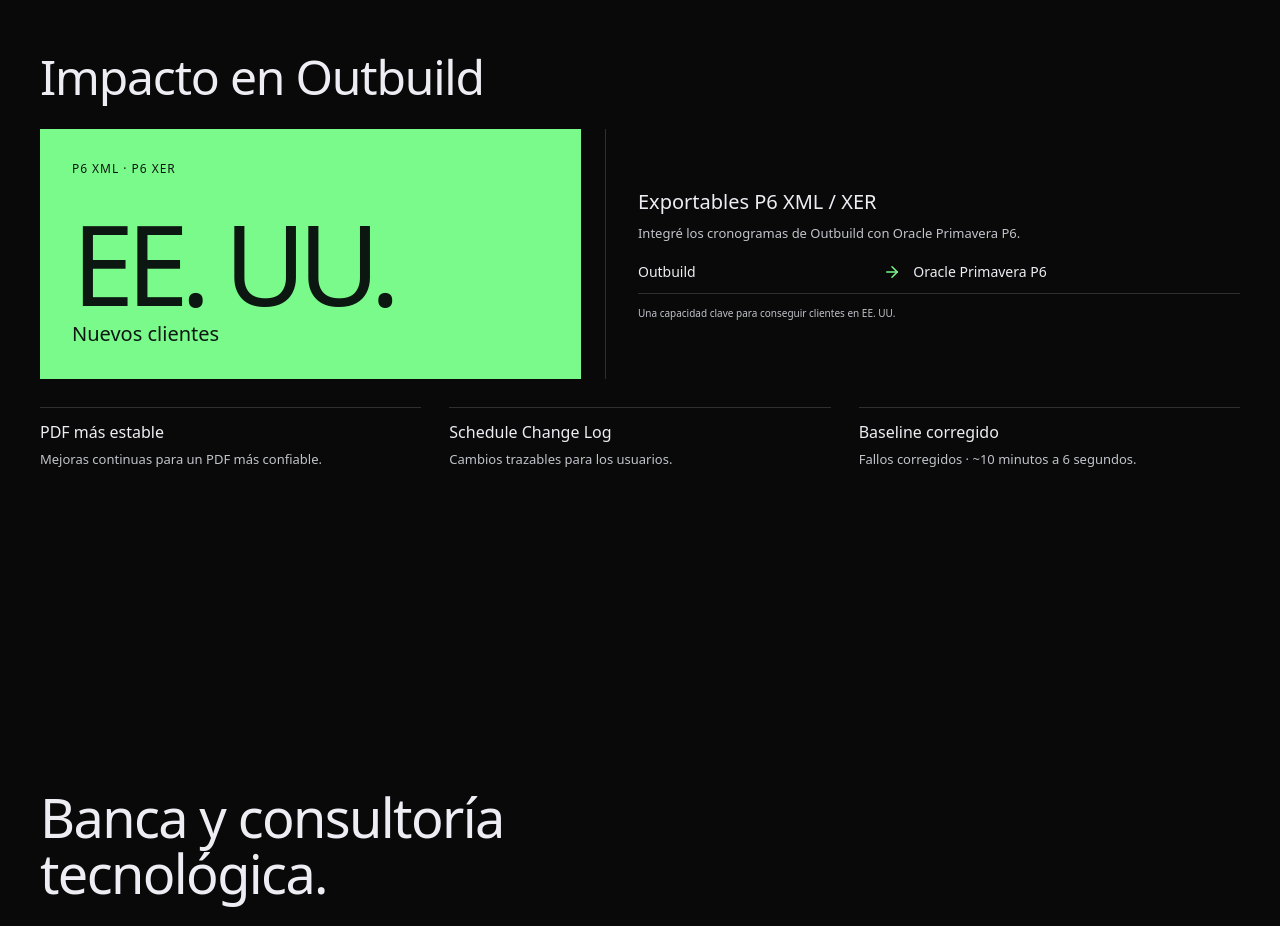
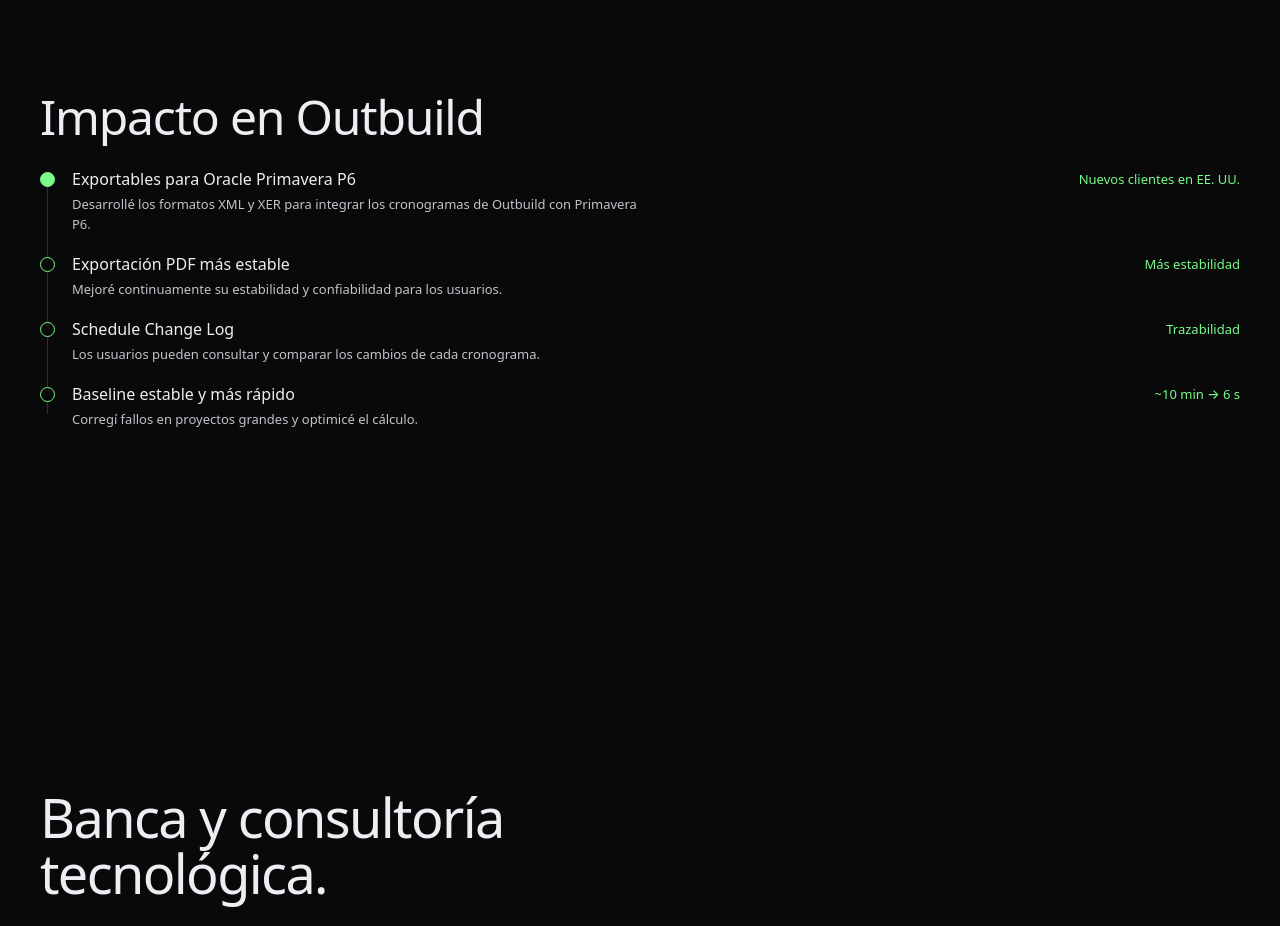
Before and after one commit to nicowr94/portfolio, a Next.js app: page / in a window 1280 px wide. Shown: the part 3340-4266 px from the top of the page. Built offline with nearby package versions, Linux system fonts and the light colour scheme.

Commit message:
feat(portfolio): present Outbuild impact as a timeline

```diff
--- a/features/portfolio/components/ProjectsSection.tsx
+++ b/features/portfolio/components/ProjectsSection.tsx
@@ -1,17 +1,23 @@
-import { ArrowRight } from 'lucide-react';
-
-const supportingProjects = [
+const impactCases = [
   {
-    title: 'PDF más estable',
-    description: 'Mejoras continuas para un PDF más confiable.',
+    title: 'Exportables para Oracle Primavera P6',
+    description: 'Desarrollé los formatos XML y XER para integrar los cronogramas de Outbuild con Primavera P6.',
+    result: 'Nuevos clientes en EE. UU.',
+  },
+  {
+    title: 'Exportación PDF más estable',
+    description: 'Mejoré continuamente su estabilidad y confiabilidad para los usuarios.',
+    result: 'Más estabilidad',
   },
   {
     title: 'Schedule Change Log',
-    description: 'Cambios trazables para los usuarios.',
+    description: 'Los usuarios pueden consultar y comparar los cambios de cada cronograma.',
+    result: 'Trazabilidad',
   },
   {
-    title: 'Baseline corregido',
-    description: 'Fallos corregidos · ~10 minutos a 6 segundos.',
+    title: 'Baseline estable y más rápido',
+    description: 'Corregí fallos en proyectos grandes y optimicé el cálculo.',
+    result: '~10 min → 6 s',
   },
 ];
 
@@ -29,52 +35,35 @@ export function ProjectsSection() {
         Impacto en Outbuild
       </h2>
 
-      <div className="grid grid-cols-[.92fr_1.08fr] gap-6 max-[760px]:grid-cols-1 max-[760px]:gap-3">
-        <div className="flex min-h-[250px] flex-col justify-between bg-company-outbuild p-[clamp(22px,3vw,32px)] text-primary-foreground max-[760px]:min-h-[164px] max-[760px]:p-5">
-          <div className="text-xs tracking-[.08em] uppercase max-[760px]:text-meta">P6 XML · P6 XER</div>
-          <div>
-            <div className="text-[clamp(3.75rem,9vw,7rem)] leading-[.9] font-medium tracking-[-.07em] max-[760px]:text-[4.625rem]">
-              EE. UU.
-            </div>
-            <div className="mt-2 text-xl leading-[1.3] max-[760px]:text-lg">Nuevos clientes</div>
-          </div>
-        </div>
-
-        <div className="flex flex-col justify-center border-l border-border pl-8 max-[760px]:border-t max-[760px]:border-l-0 max-[760px]:pt-4 max-[760px]:pl-0">
-          <h3 className="mt-0 mb-2.5 text-xl leading-[1.25] font-medium text-foreground max-[760px]:text-lg">
-            Exportables P6 XML / XER
-          </h3>
-          <p className="m-0 max-w-[54ch] text-small leading-[1.5] text-secondary">
-            Integré los cronogramas de Outbuild con Oracle Primavera P6.
-          </p>
-          <figure
-            className="mt-5 mb-0"
-            aria-label="Los exportables conectan Outbuild con Oracle Primavera P6"
-          >
-            <div className="grid grid-cols-[minmax(0,1fr)_auto_minmax(0,1.4fr)] items-center gap-3 border-b border-border pb-3">
-              <span className="text-sm leading-[1.3] text-foreground">Outbuild</span>
-              <ArrowRight className="text-company-outbuild" size={18} aria-hidden="true" />
-              <span className="text-sm leading-[1.3] text-foreground">Oracle Primavera P6</span>
-            </div>
-            <figcaption className="mt-3 text-caption leading-[1.4] text-secondary">
-              Una capacidad clave para conseguir clientes en EE. UU.
-            </figcaption>
-          </figure>
-        </div>
-      </div>
-
-      <div
-        className="mt-7 grid grid-cols-3 gap-x-7 max-[760px]:mt-4 max-[760px]:grid-cols-1 max-[760px]:gap-y-2.5"
-        aria-label="Otros casos de éxito en Outbuild"
-      >
-        {supportingProjects.map(({ title, description }) => (
-          <article className="border-t border-border pt-3.5 max-[760px]:pt-2.5" key={title}>
-            <h3 className="mt-0 mb-1.5 text-base leading-[1.35] font-medium text-foreground max-[760px]:mb-1 max-[760px]:text-sm">
-              {title}
-            </h3>
-            <p className="m-0 text-small leading-[1.5] text-secondary">{description}</p>
-          </article>
-        ))}
+      <div className="relative">
+        <span
+          aria-hidden="true"
+          className="absolute top-[7px] bottom-[15px] left-[7px] w-px bg-border"
+        />
+        <ol aria-label="Casos de éxito en orden de impacto" className="m-0 grid list-none p-0">
+          {impactCases.map(({ title, description, result }, index) => (
+            <li
+              className="relative grid grid-cols-[16px_minmax(0,1fr)_190px] items-start gap-x-4 pb-5 last:pb-0 max-[760px]:grid-cols-[16px_minmax(0,1fr)] max-[760px]:gap-x-3 max-[760px]:pb-3.5"
+              key={title}
+            >
+              <span
+                aria-hidden="true"
+                className={`relative z-10 mt-[3px] size-[15px] rounded-full border border-company-outbuild bg-background ${index === 0 ? 'bg-company-outbuild' : ''}`}
+              />
+              <div className="max-w-[62ch]">
+                <h3 className="m-0 text-base leading-[1.35] font-medium text-foreground max-[760px]:text-sm">
+                  {title}
+                </h3>
+                <p className="mt-1 mb-0 text-small leading-[1.5] text-secondary max-[760px]:text-caption">
+                  {description}
+                </p>
+              </div>
+              <p className="m-0 pt-px text-right text-small leading-[1.45] font-medium text-company-outbuild max-[760px]:col-start-2 max-[760px]:pt-1 max-[760px]:text-left max-[760px]:text-caption">
+                {result}
+              </p>
+            </li>
+          ))}
+        </ol>
       </div>
     </section>
   );
```
